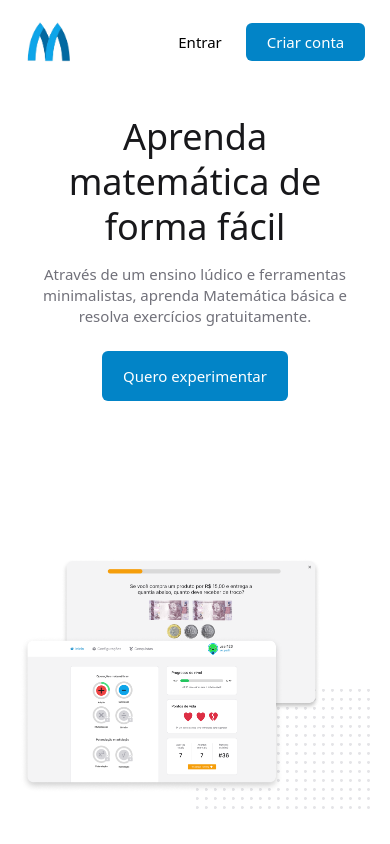
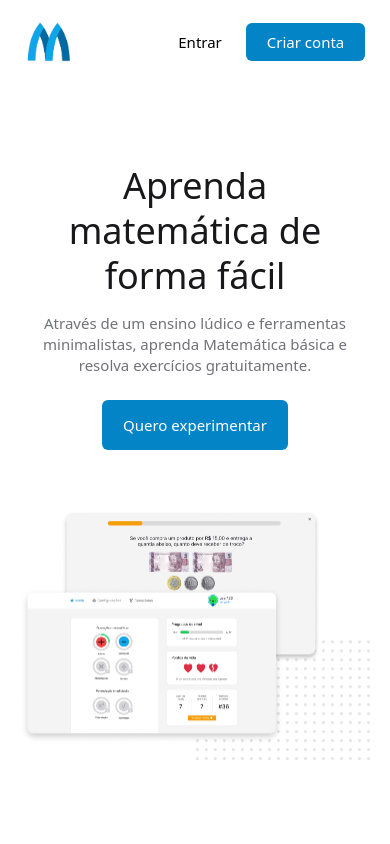
Before and after one commit to rafaeldiehl/malba, a Vue app in the folder frontend/: page / in a window 390 px wide. Built offline with nearby package versions, Linux system fonts and the light colour scheme.

Commit message:
fix responsivity bugs in home page

```diff
--- a/frontend/src/components/Dashboard/NavBar.vue
+++ b/frontend/src/components/Dashboard/NavBar.vue
@@ -170,6 +170,6 @@ export default {
 }
 
 .active {
-  @apply text-sky-600;
+  @apply text-sky-600 select-none;
 }
 </style>
--- a/frontend/src/views/HomePageView.vue
+++ b/frontend/src/views/HomePageView.vue
@@ -124,7 +124,7 @@ main {
   }
 
   @media (max-width: 950px) {
-    @apply flex-col;
+    @apply flex-col justify-center gap-5;
 
     header {
       @apply text-center items-center min-h-[100%] my-10;
```
